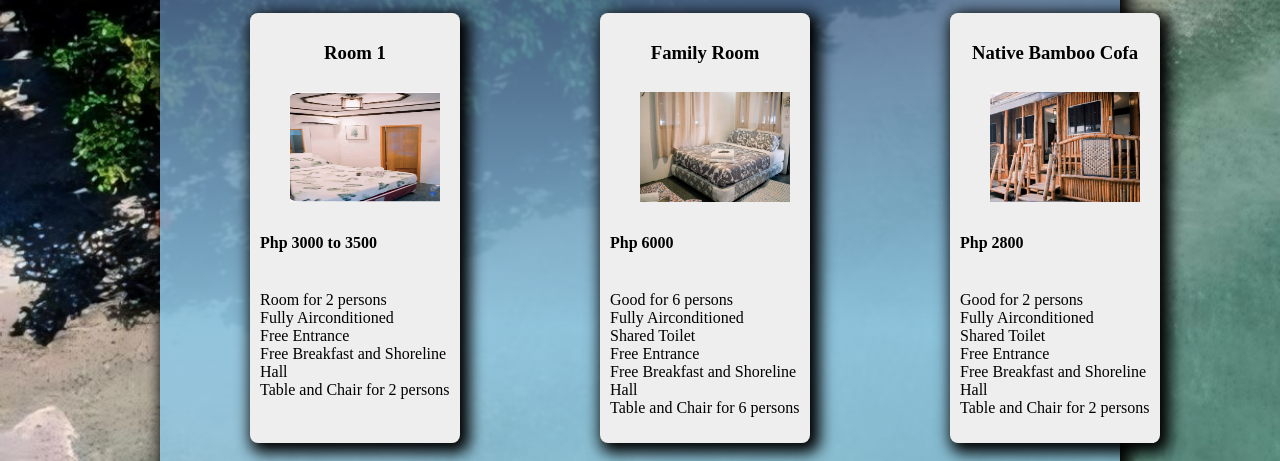
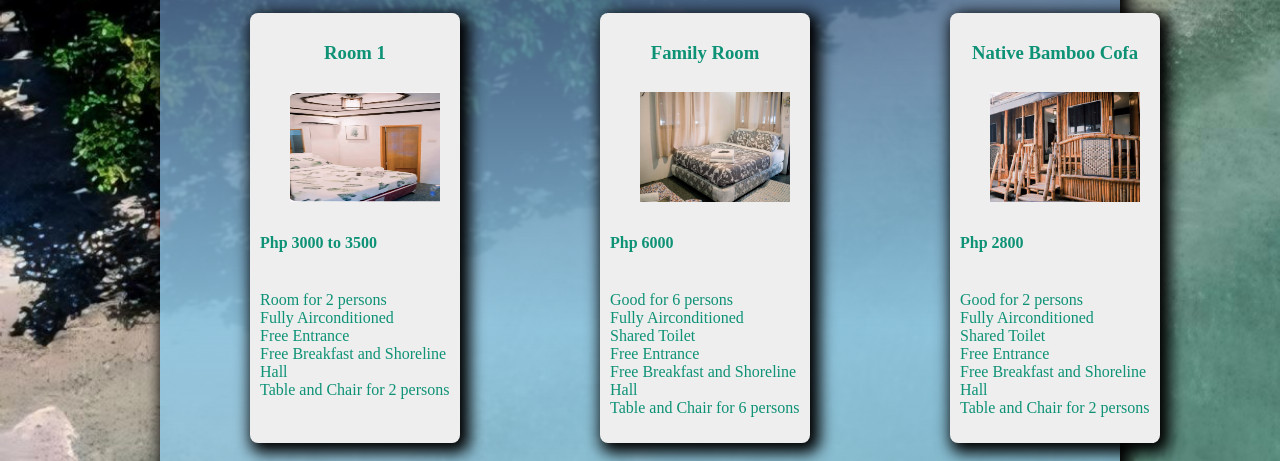
Before and after one commit to JeremyBarcebal/barcebal-labexams, a plain HTML site: page rooms.html in a window 1280 px wide. Shown: the part 306-767 px from the top of the page. Drawn offline with Linux system fonts and the light colour scheme.

Commit message:
Update rooms.css

```diff
--- a/rooms.css
+++ b/rooms.css
@@ -109,7 +109,7 @@ nav a:hover{
   transform:scale(1.2);
 }
 .card a:link{
-  color:black;
+  color:#0D9276;
 
 }
 .card a:visited{
```
